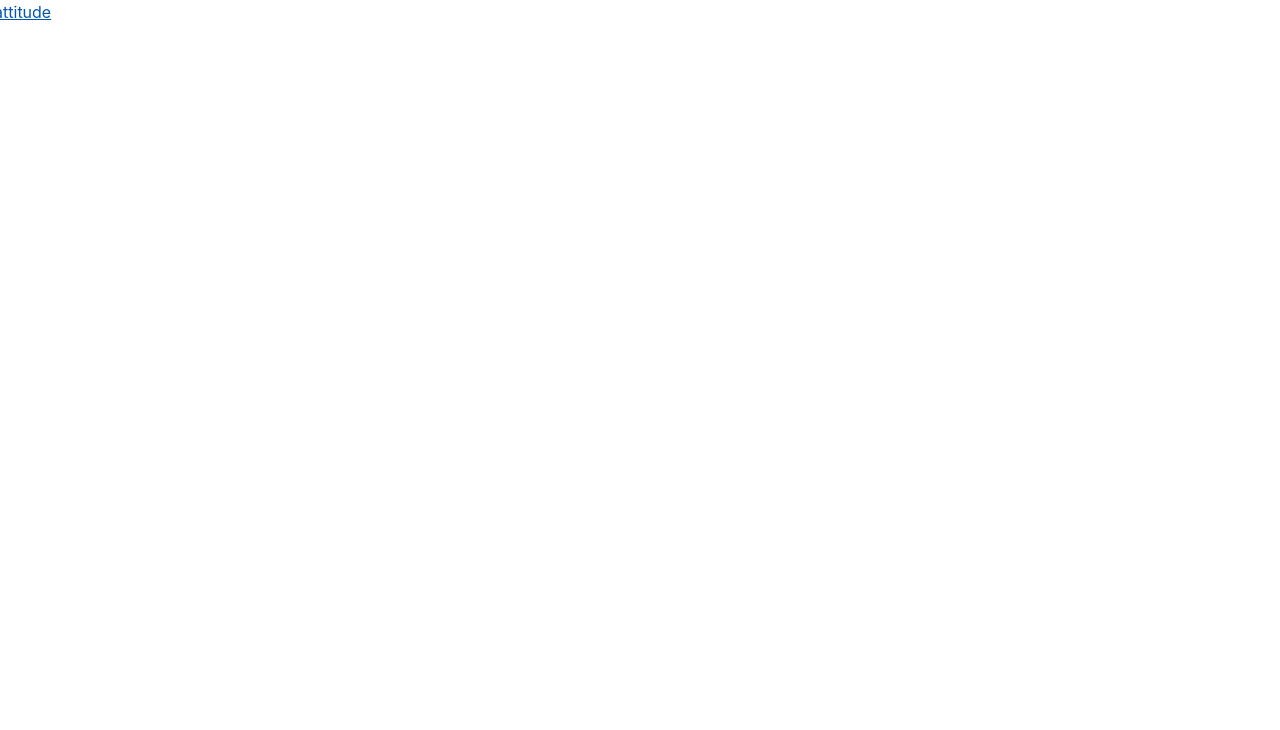
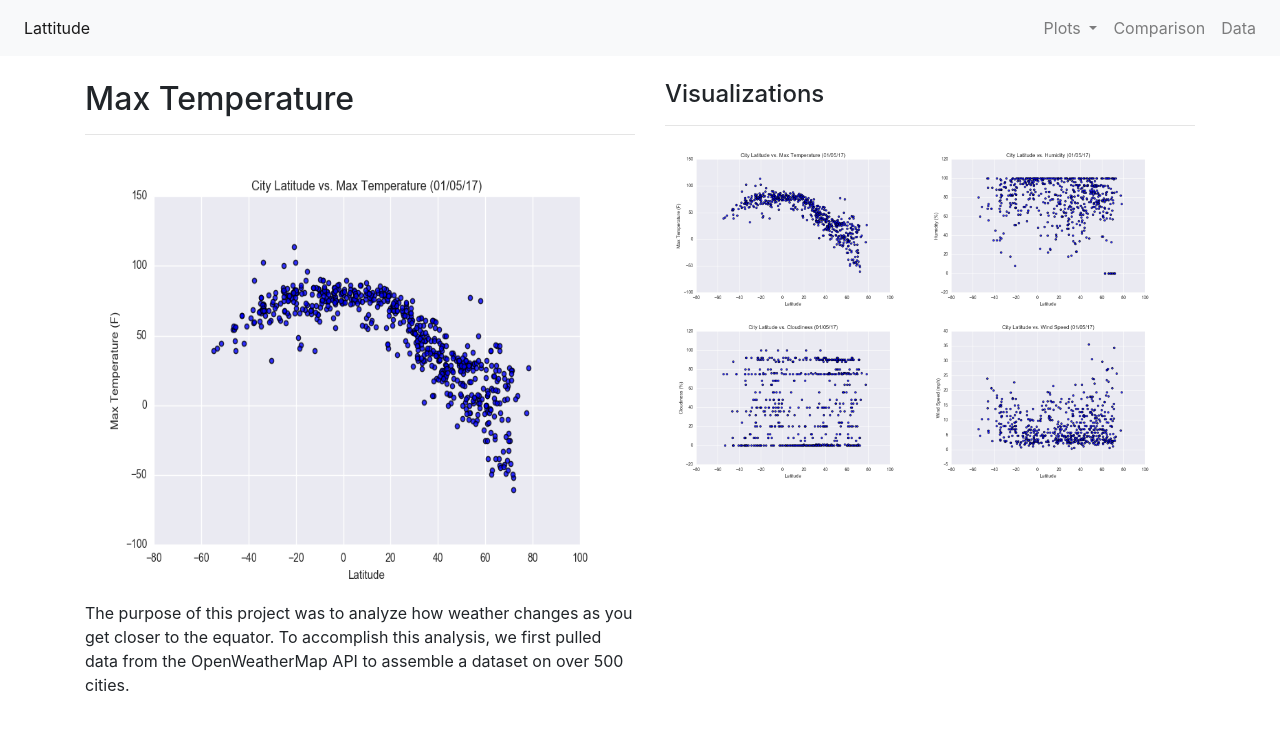
Before and after one commit to alexmartinez1745/Web-Design-Challenge, a plain HTML site: page visualizations/maxtemp.html in a window 1280 px wide. Drawn offline with nearby package versions, Linux system fonts and the light colour scheme.

Commit message:
updating max temp

```diff
--- a/visualizations/maxtemp.html
+++ b/visualizations/maxtemp.html
@@ -3,16 +3,64 @@
 
 <head>
   <meta charset="UTF-8">
-  <title>Max Temperature</title>
+  <title>Project Homepage</title>
   <link rel="stylesheet" href="https://cdn.jsdelivr.net/npm/bootstrap@4.6.0/dist/css/bootstrap.min.css" integrity="sha384-B0vP5xmATw1+K9KRQjQERJvTumQW0nPEzvF6L/Z6nronJ3oUOFUFpCjEUQouq2+l" crossorigin="anonymous">
   <link rel="stylesheet" href="style.css">
 </head>
 
 <body>
-    <!-- Create navbar -->
-    <div class="row">
-        <a href="#">Lattitude</a>
+    <nav class="navbar navbar-expand-md navbar-light bg-light">
+        <div class="navbar-collapse collapse w-100 order-3 dual-collapse2">
+            <ul class="navbar-nav ml-auto">
+                <li class="nav-item dropdown">
+                    <a class="nav-link dropdown-toggle" href="#" id="navbarDropdown" role="button" data-toggle="dropdown" aria-haspopup="true" aria-expanded="false">
+                      Plots
+                    </a>
+                    <div class="dropdown-menu" aria-labelledby="navbarDropdown">
+                      <a class="dropdown-item" href="maxtemp.html">Max Temperature</a>
+                      <a class="dropdown-item" href="humidity.html">Humidity</a>
+                      <a class="dropdown-item" href="cloudiness.html">Cloudiness</a>
+                      <a class="dropdown-item" href="windspeed.html">Wind Speed</a>
+                  </li>
+                <li class="nav-item">
+                    <a class="nav-link" href="#">Comparison</a>
+                </li>
+                <li class="nav-item">
+                    <a class="nav-link" href="#">Data</a>
+                </li>
+            </ul>
+        </div>
+        <div class="navbar-collapse collapse w-100 order-1 order-md-0 dual-collapse2">
+            <ul class="navbar-nav mr-auto">
+                <li class="nav-item active">
+                    <a class="nav-link" href="landingpg.html">Lattitude</a>
+                </li>
+        </div>
+    </nav>
+    <br>
+    <div class="container">
+        <div class="row">
+            <div class="col md-6">
+                <h2>Max Temperature</h2>
+                <hr>
+                <img src="../Resources/Fig1.png" alt="Max temp" width="550 px" height="450px">
+                <p>The purpose of this project was to analyze how weather changes as you get closer to the equator. To accomplish this analysis, we first pulled data from the OpenWeatherMap API to assemble a dataset on over 500 cities.</p>
+            </div>
+            <div class="col md-4">
+                <h4>Visualizations</h4>
+                <hr>
+                <a href="maxtemp.html">
+                    <img src="../Resources/Fig1.png" alt="Max Temperature" width="250 px"></a>
+                <a href="humidity.html">
+                    <img src="../Resources/Fig2.png" alt="Humidity" width="250px"></a>
+                <a href="cloudiness.html">
+                    <img src="../Resources/Fig3.png" alt="Cloudiness" width="250px"></a>
+                <a href="windspeed.html">
+                    <img src="../Resources/Fig4.png" alt="Wind Speed" width="250px"></a>
+            </div>
+        </div>
     </div>
+
 
 </body>
 <script src="https://code.jquery.com/jquery-3.5.1.slim.min.js" integrity="sha384-DfXdz2htPH0lsSSs5nCTpuj/zy4C+OGpamoFVy38MVBnE+IbbVYUew+OrCXaRkfj" crossorigin="anonymous"></script>
```
